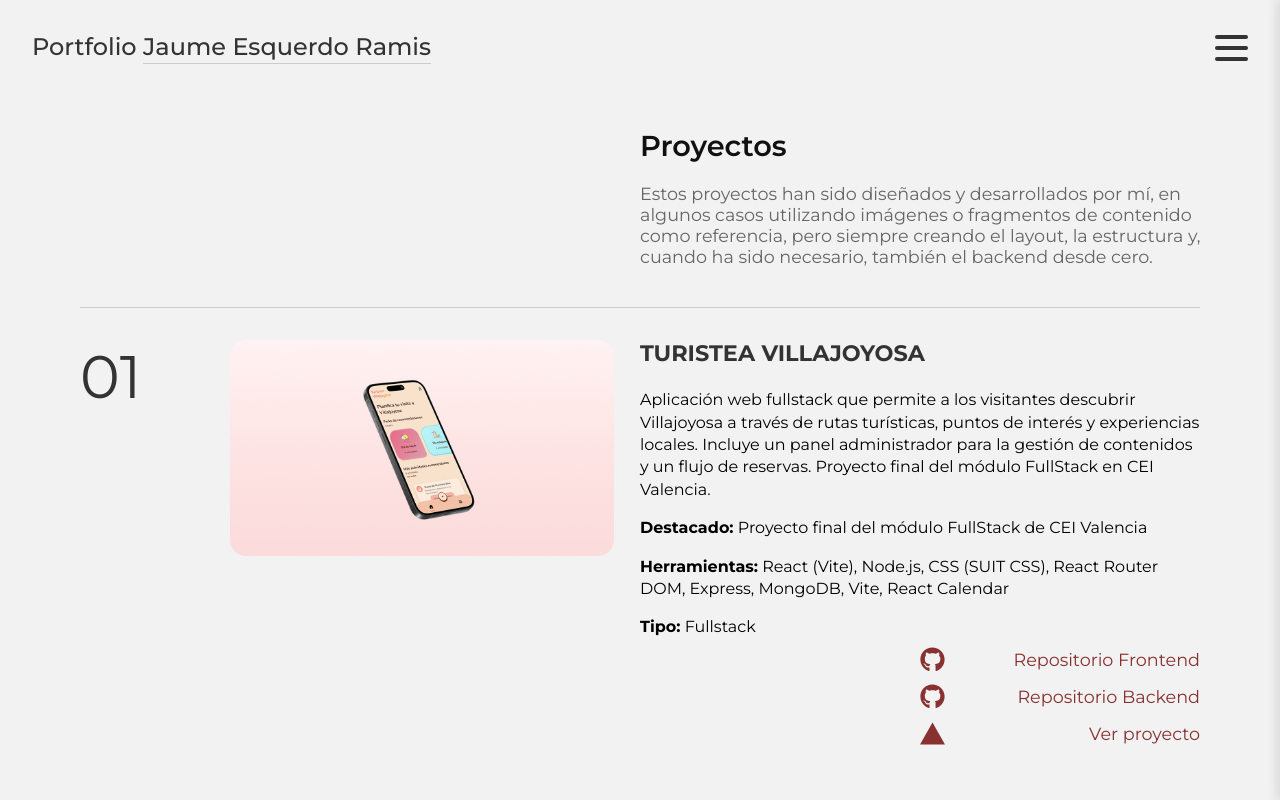
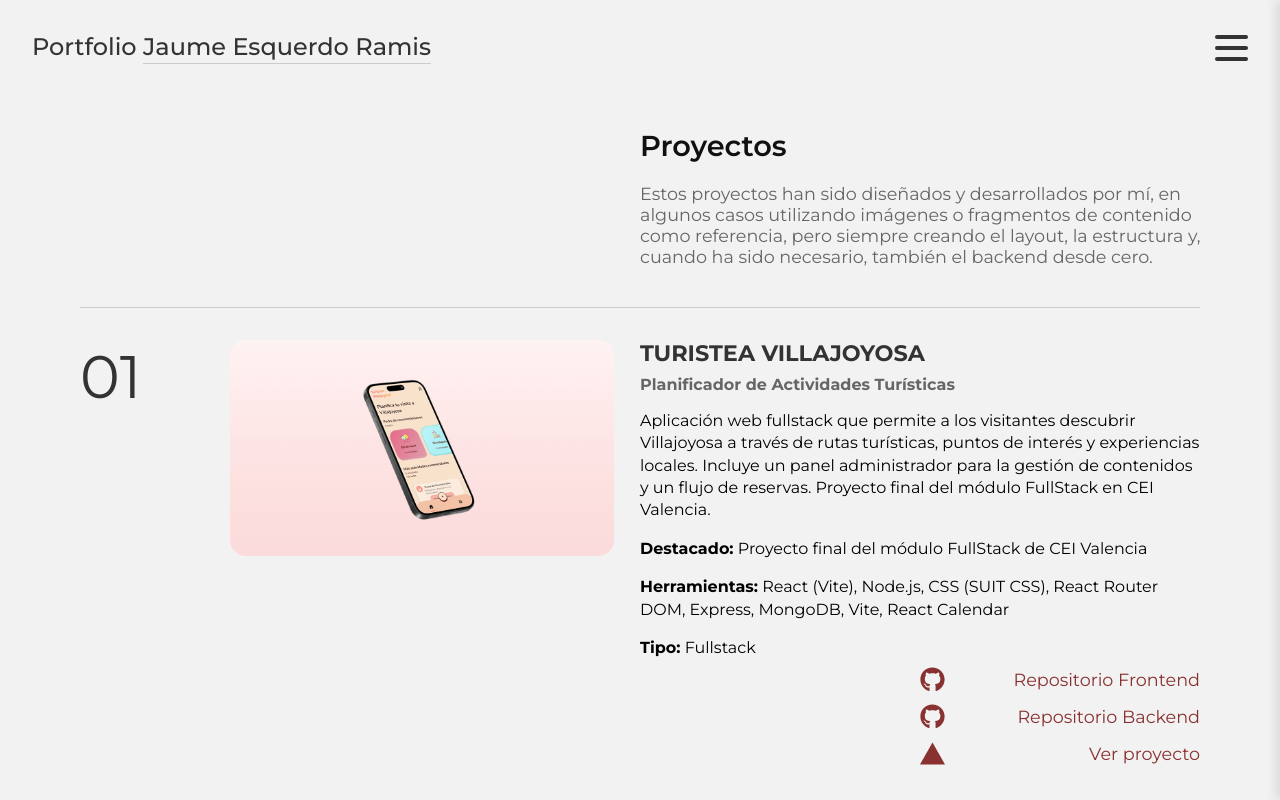
Before and after one commit to JaumeEsquerdo/portfolio-personal, a React (Vite) app in the folder portfolio-jaume/: page /proyectos in a window 1280 px wide. Shown: the top 800 px of the page. Built offline with nearby package versions, Linux system fonts and the light colour scheme; a web font is replaced by a local one.

Commit message:
añadir subtitulo y css en cada proyecto

```diff
--- a/portfolio-jaume/src/components/Proyecto.jsx
+++ b/portfolio-jaume/src/components/Proyecto.jsx
@@ -10,6 +10,7 @@ import { useIsDesktop } from "@/hooks/useIsDesktop.js";
 const Proyecto = ({
   numero,
   titulo,
+  subtitulo,
   descripcion,
   imagen,
   herramientas,
@@ -44,6 +45,7 @@ const Proyecto = ({
               <h3 className="Proyecto-titulo">{titulo}</h3>
             </a>
           )}
+          <h4 className="Proyecto-subtitulo">{subtitulo}</h4>
 
           <p className="Proyecto-texto Proyecto-texto--primero">
             {descripcion}
--- a/portfolio-jaume/src/css/proyectos.css
+++ b/portfolio-jaume/src/css/proyectos.css
@@ -165,9 +165,9 @@
   color: var(--color-title-sec);
 }
 
-.Proyecto-texto--primero {
-  margin-top: 1.4rem;
-}
+/* .Proyecto-texto--primero {
+  margin-top: 1rem;
+} */
 
 .Proyecto-titulo {
   color: var(--color-text);
@@ -180,6 +180,12 @@
 
 .Proyecto-titulo:hover {
   color: var(--color-a-hover);
+}
+
+.Proyecto-subtitulo {
+  font-size: 1rem;
+  margin: 0.5rem 0;
+  color: #666;
 }
 
 .Proyecto-a {
--- a/portfolio-jaume/src/pages/Proyectos.jsx
+++ b/portfolio-jaume/src/pages/Proyectos.jsx
@@ -38,6 +38,7 @@ const Proyectos = () => {
             <Proyecto
               numero={proyecto.numero}
               titulo={proyecto.titulo}
+              subtitulo={proyecto.subtitulo}
               descripcion={proyecto.descripcion}
               imagen={proyecto.imagen}
               stack={proyecto.stack}
```
